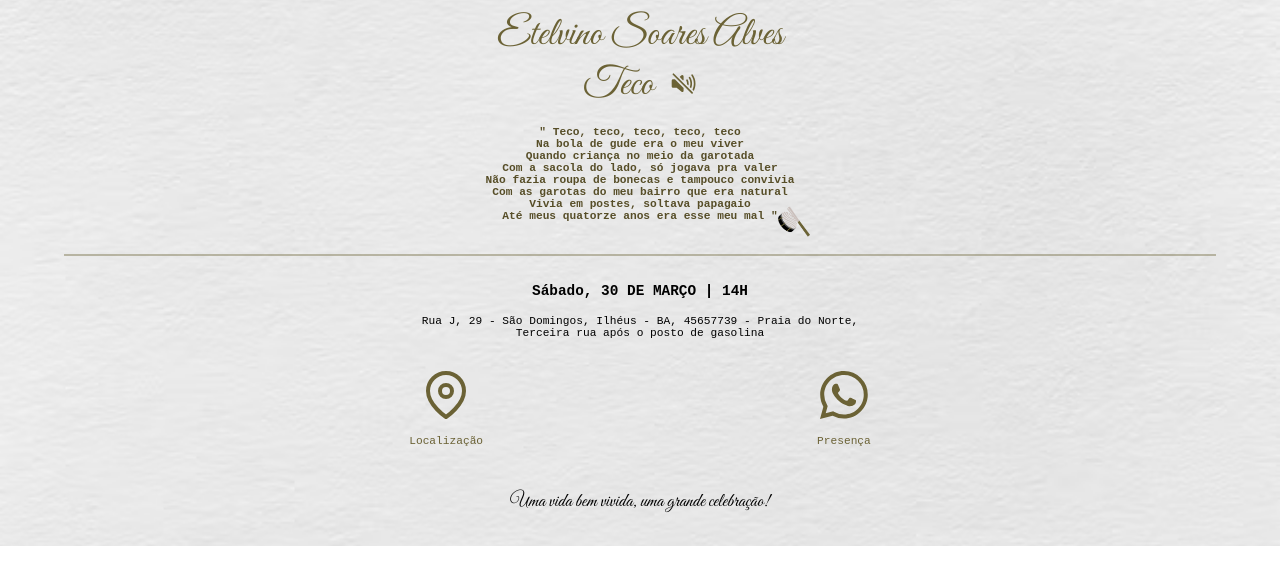
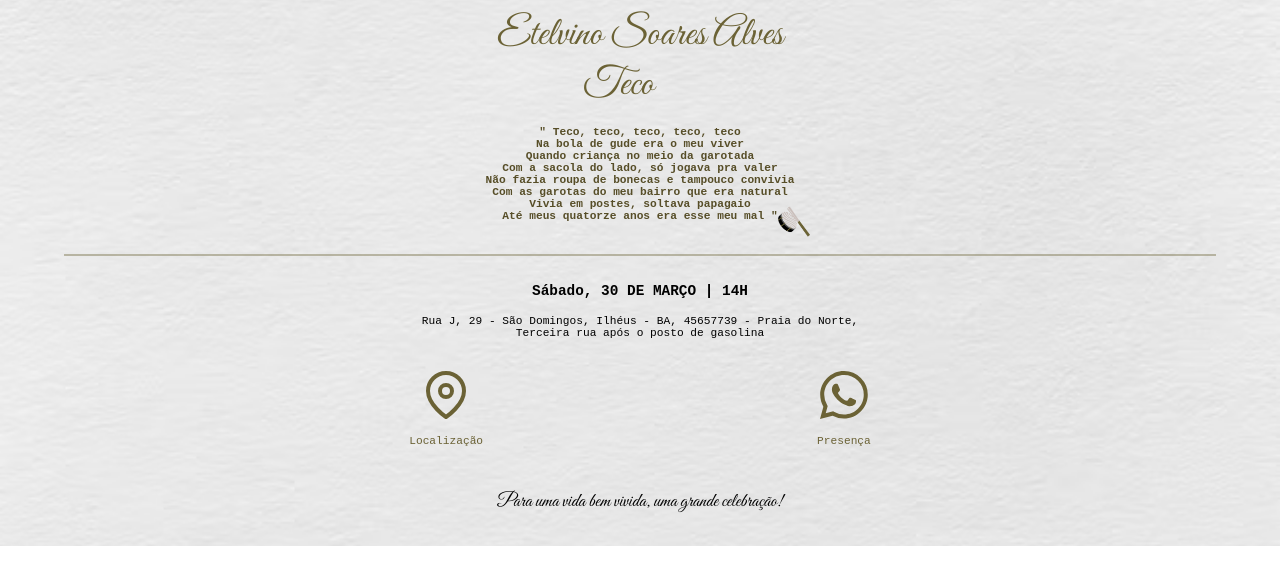
Before and after one commit to MirellaDourado/Grandpa-invite, a React (Create React App) app: page / in a window 1280 px wide. Shown: the part 220-797 px from the top of the page. Built offline with nearby package versions, Linux system fonts and the light colour scheme.

Commit message:
PARA + blink

```diff
--- a/src/App.css
+++ b/src/App.css
@@ -54,6 +54,7 @@
     border: none;
     background-color: transparent;
     color: #6b6235;
+    animation: blink 0.8s steps(1, end) infinite;
 }
 
 .middle-side {
@@ -148,3 +149,17 @@ footer p {
     font-size: 1.2rem;
     padding: 2rem;
 }
+
+@keyframes blink {
+    0% {
+        opacity: 1;
+    }
+
+    50% {
+        opacity: 0;
+    }
+
+    100% {
+        opacity: 1;
+    }
+}
--- a/src/Open.js
+++ b/src/Open.js
@@ -5,7 +5,7 @@ import logo from './assets/logo.png'
 import tamborim from './assets/tamborim.png'
 import teco from './assets/teco_teco.mp3'
 import { useState, useRef } from "react";
-import { IoVolumeMute, IoVolumeHigh } from "react-icons/io5";
+import { TbMusicOff, TbMusic } from "react-icons/tb";
 
 function Open() {
   const [noise, setNoise] = useState(false);
@@ -29,7 +29,7 @@ function Open() {
                  src={teco}
               />
               <button onClick={ teste }>
-                { noise === false ? <IoVolumeMute size={'1.7rem'}/> : <IoVolumeHigh size={'1.7rem'}/> }
+                { noise === false ? <TbMusicOff size={'1.7rem'}/> : <TbMusic size={'1.7rem'}/> }
               </button>
             </p>
         </div>
@@ -66,7 +66,7 @@ function Open() {
         </div>
       </main>
       <footer>
-        <p> Uma vida bem vivida, uma grande celebração! </p>
+        <p> Para uma vida bem vivida, uma grande celebração! </p>
       </footer>
     </div>
   )
```
